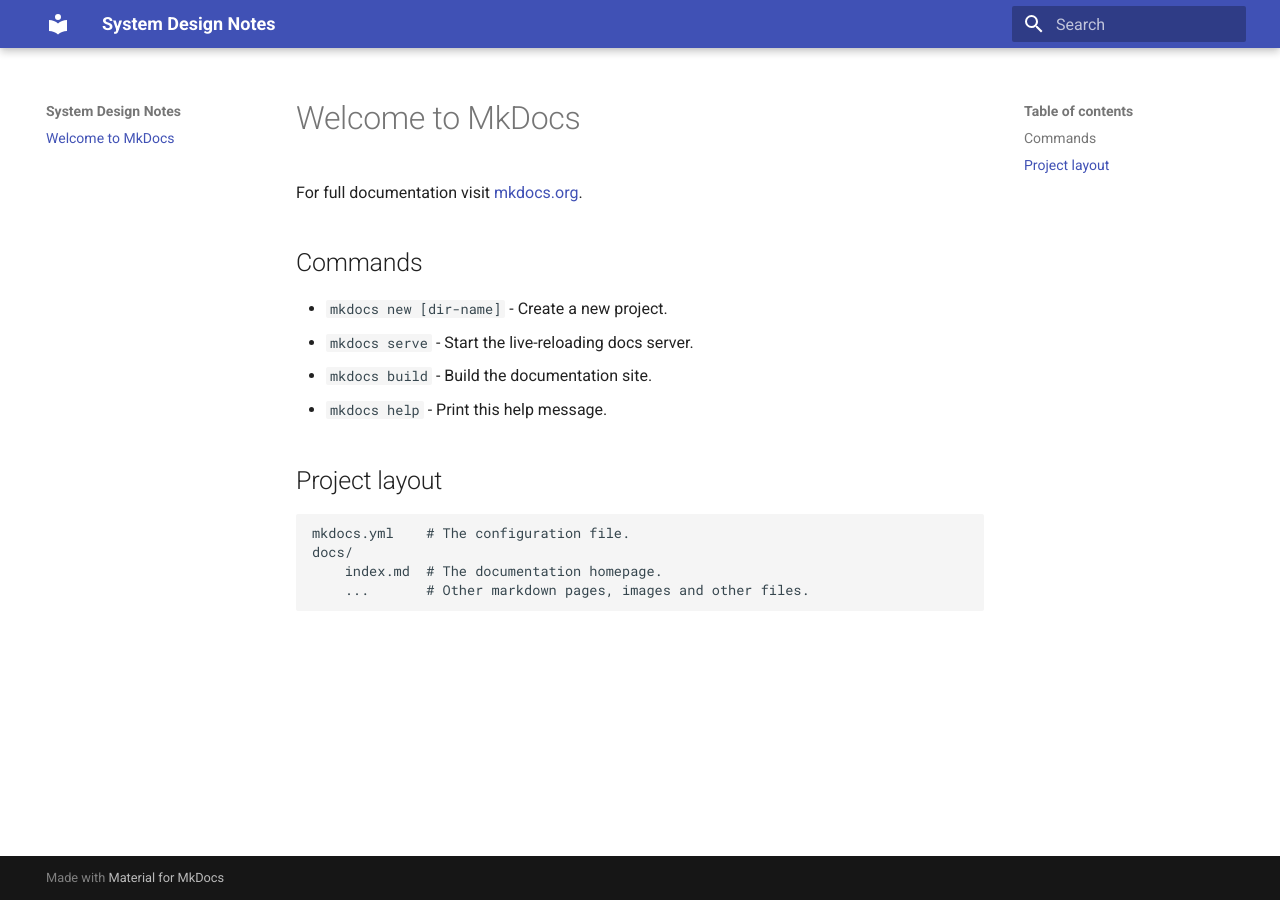
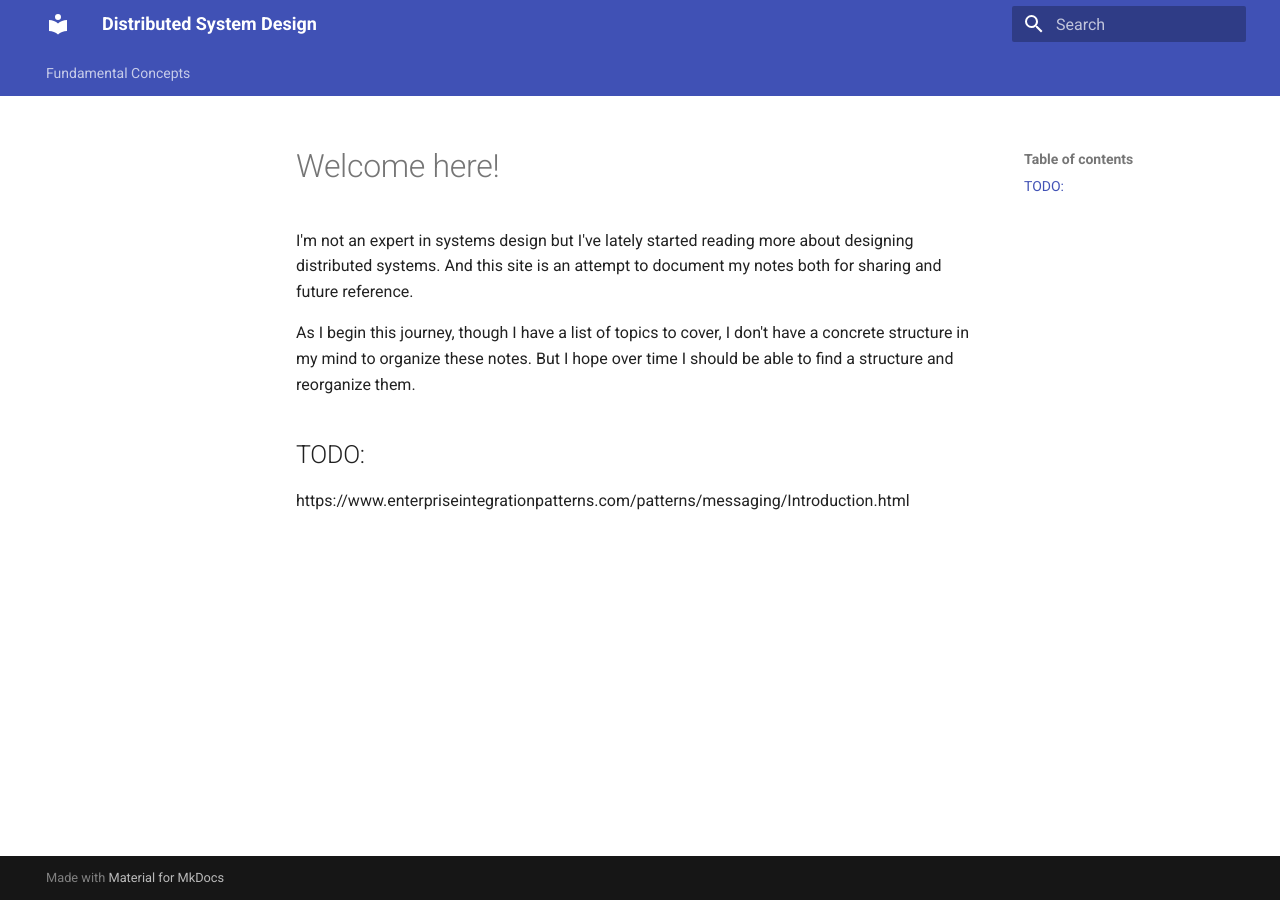
Before and after one commit to jazemzer/distributed-systems, an MkDocs documentation site: the page built from docs/index.md, in a window 1280 px wide. Built offline with MkDocs 1.6.1 and Material for MkDocs 9.7.7, drawn with Linux system fonts in a browser that asks for light colours.

Commit message:
Fallacies of Distributed Computing

```diff
--- a/docs/index.md
+++ b/docs/index.md
@@ -1,17 +1,8 @@
-# Welcome to MkDocs
+# Welcome here!
 
-For full documentation visit [mkdocs.org](https://mkdocs.org).
+I'm not an expert in systems design but I've lately started reading more about designing distributed systems. And this site is an attempt to document my notes both for sharing and future reference.
 
-## Commands
+As I begin this journey, though I have a list of topics to cover, I don't have a concrete structure in my mind to organize these notes. But I hope over time I should be able to find a structure and reorganize them.
 
-* `mkdocs new [dir-name]` - Create a new project.
-* `mkdocs serve` - Start the live-reloading docs server.
-* `mkdocs build` - Build the documentation site.
-* `mkdocs help` - Print this help message.
-
-## Project layout
-
-    mkdocs.yml    # The configuration file.
-    docs/
-        index.md  # The documentation homepage.
-        ...       # Other markdown pages, images and other files.
+## TODO:
+https://www.enterpriseintegrationpatterns.com/patterns/messaging/Introduction.html
--- a/mkdocs.yml
+++ b/mkdocs.yml
@@ -1,4 +1,13 @@
-site_name: System Design Notes
+site_name: Distributed System Design
 theme:
   name: material
+  feature:
+    tabs: true
+use_directory_urls: false
+markdown_extensions:
+  - plantuml_markdown
 google_analytics: ['UA-163807440-1', 'jazemzer.github.io']
+
+nav:
+  - 'Fundamental Concepts':
+      - 'Fallacies of Distributed Computing': 'concepts/fallacies.md'
```
Also changed, not shown: docs/concepts/fallacies.md (added, +78 -0 lines), docs/images/store-and-forward.svg (added), 1 other file.
